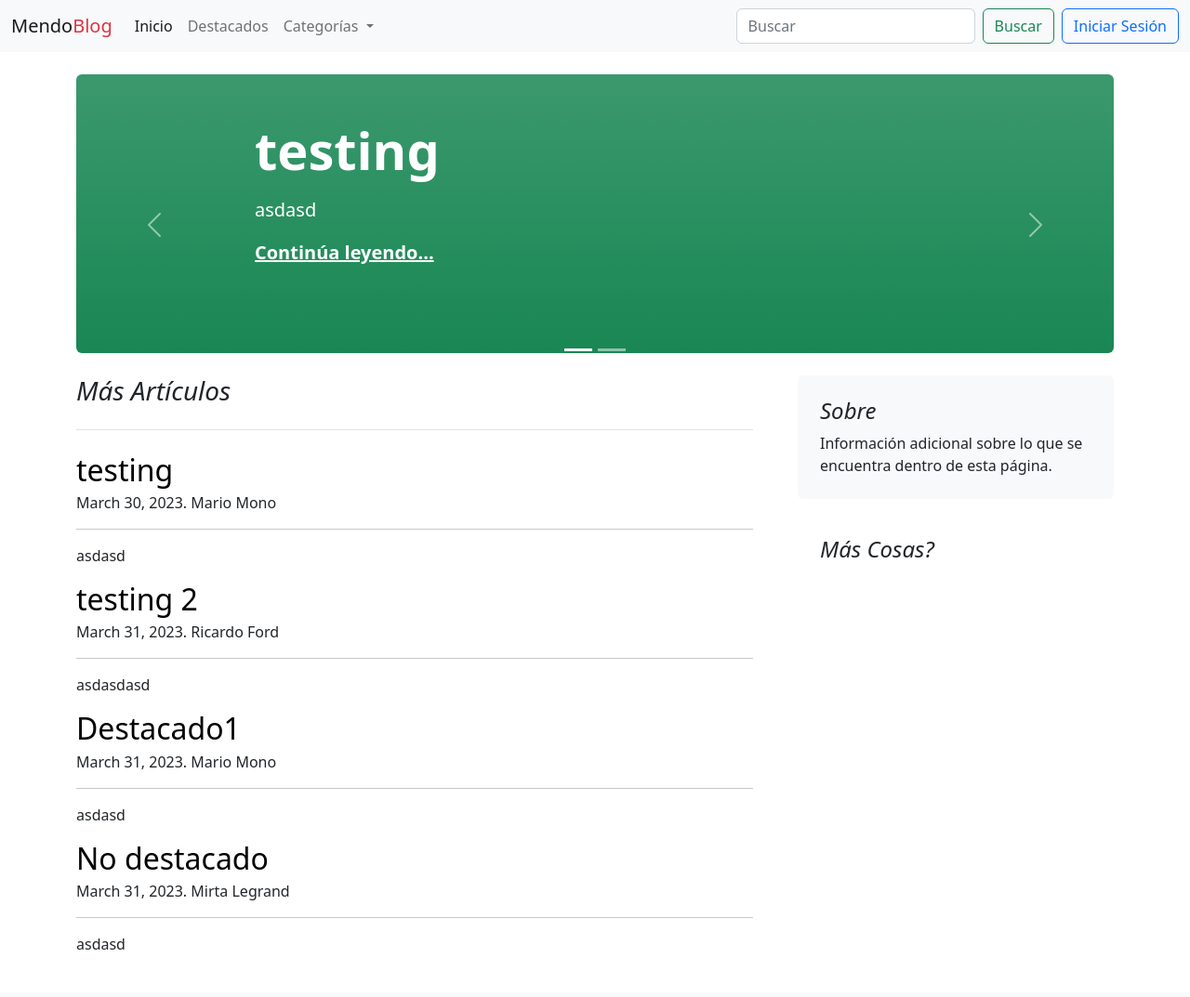
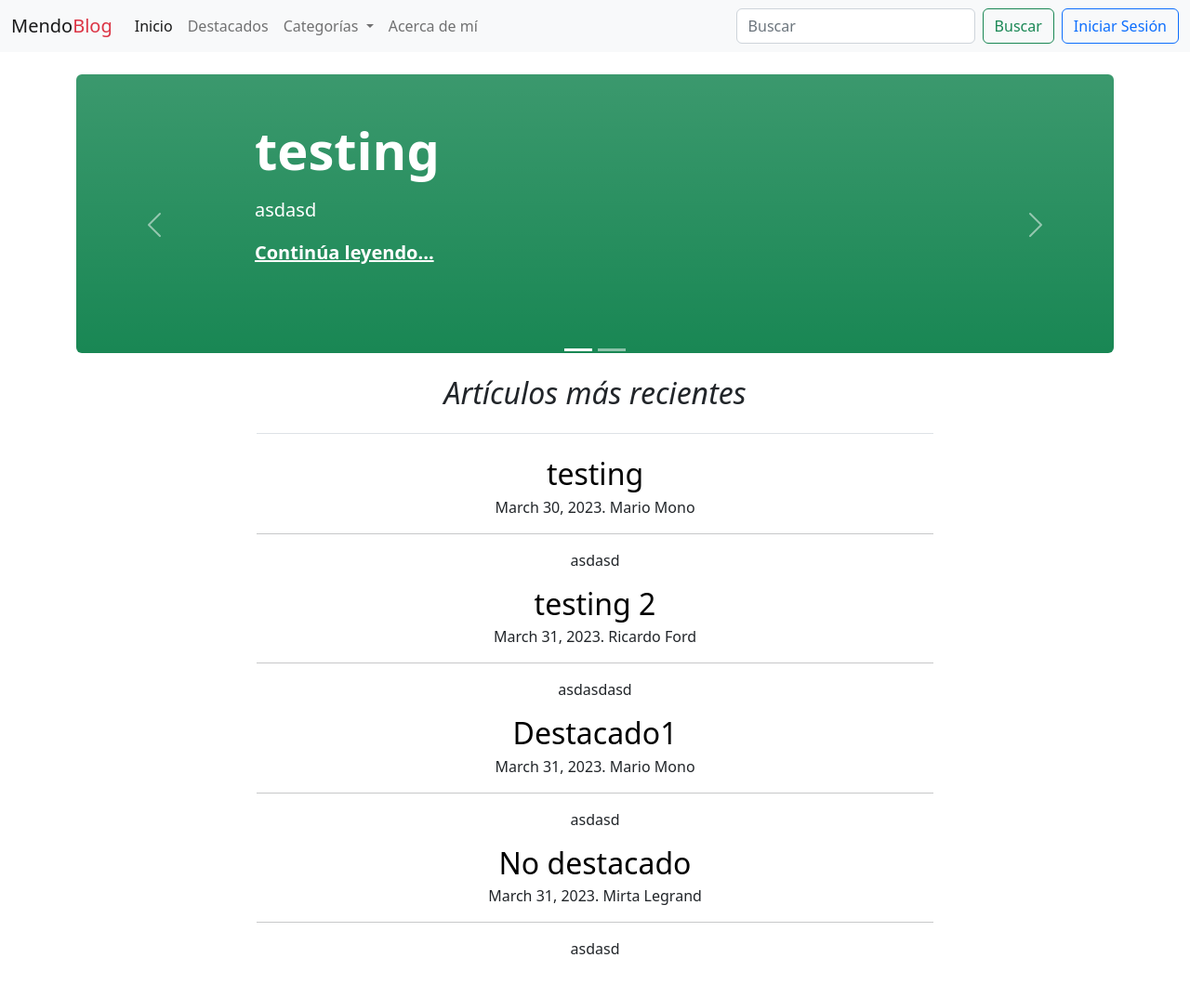
Before and after one commit to lrod131/Proyecto-Final-Rodriguez, a Django app: page / in a window 1280 px wide. Shown: the whole page at 93% size. Before the commit the page ends 1022 px from the top, so only its background shows below. Run offline with Django 4.2, Linux system fonts and the light colour scheme; data comes from the database, SQL or seed files in the repository; both versions use the stored data as it was after the commit.

Commit message:
cambios en ficheros y verificacion de requisitos

```diff
--- a/accounts/urls.py
+++ b/accounts/urls.py
@@ -5,6 +5,6 @@ from . import views
 app_name='accounts'
 
 urlpatterns =[
-    path('registro/',views.registro_usuario.as_view(),name='Registro'),
+    path('signup/',views.registro_usuario.as_view(),name='Registro'),
     path('success/', TemplateView.as_view(template_name='accounts/success_registration.html'),name='Success')
 ]
--- a/accounts/views.py
+++ b/accounts/views.py
@@ -4,7 +4,7 @@ from django.urls import reverse_lazy
 from .forms import *
 
 class registro_usuario(FormView):
-    template_name= 'accounts/registro.html'
+    template_name= 'accounts/signup.html'
     form_class = FormularioRegistro
     success_url = reverse_lazy('accounts:Success')
 
--- a/blogs/templates/blogs/home.html
+++ b/blogs/templates/blogs/home.html
@@ -13,11 +13,12 @@
 
             </div>
 
-            <div class="row g-5">
+            <div class="row g-5 justify-content-center text-center ">
                 <div class="col-md-8">
-                    <h3 class="pb-4 mb-4 fst-italic border-bottom">
-                        Más Artículos
-                    </h3>
+                    <h2 class="pb-4 mb-4 fst-italic border-bottom">
+                        Artículos más recientes
+                    </h2>
+                    {% if lista_de_posts %}
                         {% for post in lista_de_posts %}
                             <article class="blog-post">
                                 <h2 class="blog-post-title mb-1">
@@ -31,21 +32,11 @@
                                 <p>{{ post.resumen }}</p>
                             </article>
                         {% endfor %}
-
+                    {% else %}
+                            <h1>No hay páginas aún</h1>
+                    {% endif %}
                 </div>
 
-                <div class="col-md-4">
-                    <div class="position-sticky" style="top: 2rem;">
-                        <div class="p-4 mb-3 bg-light rounded">
-                            <h4 class="fst-italic">Sobre</h4>
-                            <p class="mb-0">Información adicional sobre lo que se encuentra dentro de esta página.</p>
-                        </div>
-
-                        <div class="p-4">
-                            <h4 class="fst-italic">Más Cosas?</h4>
-                        </div>
-                    </div>
-                </div>
             </div>
 
         </main>
--- a/blogs/templates/navbar.html
+++ b/blogs/templates/navbar.html
@@ -24,8 +24,12 @@
                                    href="{% url 'blogs:listaCategorias' categorias.slug %}">{{ categorias.titulo }}</a></li>
                         {% endfor %}
                     </ul>
+                    <li class="nav-item">
+                        <a class="nav-link" href="{% url 'blogs:acerca' %}">Acerca de mí</a>
+                    </li>
                 </li>
             </ul>
+
             <form class="d-flex" role="search" action="{% url 'blogs:buscar'  %}" method="get">
                 <input name="search" class="form-control me-2" type="search" placeholder="Buscar" aria-label="Search">
                 <button class="btn btn-outline-success" type="submit">Buscar</button>
--- a/blogs/urls.py
+++ b/blogs/urls.py
@@ -4,8 +4,9 @@ from . import views
 app_name = 'blogs'
 urlpatterns = [
     path('',views.home_page),
-    path('post/<slug:slug>',views.PostView.as_view(),name='post'),
+    path('pages/<slug:slug>',views.PostView.as_view(),name='post'),
     path('destacados/',views.VistaPostDestacados.as_view(),name='destacados'),
     path('categorias/<slug:slug>',views.VistaListaCategorias.as_view(),name='listaCategorias'),
     path('buscar/',views.VistaBuscar.as_view(),name='buscar'),
+    path('about/',views.about,name='acerca')
 ]
--- a/blogs/views.py
+++ b/blogs/views.py
@@ -8,6 +8,11 @@ from django.utils import timezone
 from django.db.models import Q
 from .forms import *
 from django.urls import reverse
+
+def about(request):
+    return render(request,'blogs/about.html')
+
+
 def home_page(request):
     post = Post.objects.filter(fecha_publicacion__lte=timezone.now())
     destacado = Post.objects.filter(destacado=True,fecha_publicacion__lte=timezone.now())
```
Also changed, not shown: blogs/templates/blogs/about.html (added, +17 -0 lines), accounts/templates/accounts/profile.html (added), accounts/templates/accounts/signup.html (renamed from accounts/templates/accounts/registro.html), db.sqlite3, media/imagenes/mendoza-vendimia_Cf2QYhT.png (deleted), media/imagenes/mendoza-vino-bicicleta.webp (deleted), media/imagenes/mendoza-vino-bicicleta_l4V4TJF.webp (deleted). Lines whose indentation alone changed are shown as unchanged.
